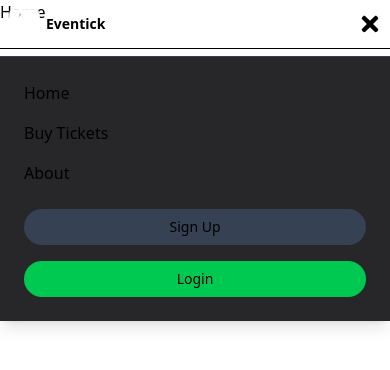
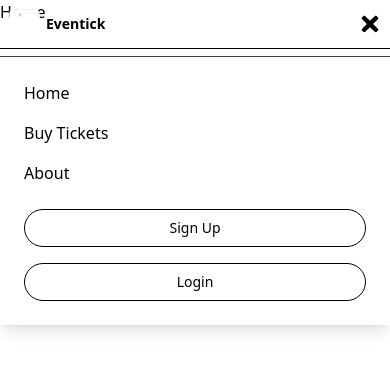
Before and after one commit to Cody-nas/EventBooking-App, a React (Vite) app: page / in a window 390 px wide. Both pictures are taken after a click on the button "Toggle navigation menu". Shown: the top 370 px of the page. Built offline with nearby package versions, Linux system fonts and the light colour scheme.

Commit message:
Refactor Navbar component styles for mobile menu and buttons

```diff
--- a/src/Components/Navbar.jsx
+++ b/src/Components/Navbar.jsx
@@ -68,7 +68,7 @@ const Navbar = () => {
 
       {/* Mobile Menu */}
       {isMenuOpen && (
-        <div className="bg-zinc-800 absolute top-14 right-0 left-0 border-t border-gray-700 shadow-lg p-6 md:hidden">
+        <div className=" absolute top-14 right-0 left-0 border-t border-gray-700 shadow-lg p-6 md:hidden">
           <ul className="space-y-4">
             {navItems.map(({ name, path }) => (
               <li key={name}>
@@ -83,10 +83,10 @@ const Navbar = () => {
             ))}
           </ul>
           <div className="mt-6 flex flex-col space-y-4">
-            <button className="py-2 px-4 text-sm font-medium bg-gray-700 hover:bg-gray-800 rounded-full">
+            <button className="py-2 px-4 text-sm font-medium border hover:bg-gray-800 rounded-full">
               Sign Up
             </button>
-            <button className="py-2 px-4 text-sm font-medium text-black bg-green-500 hover:bg-green-600 rounded-full">
+            <button className="py-2 px-4 text-sm font-medium  border hover:bg-gray-800 rounded-full">
               Login
             </button>
           </div>
```
